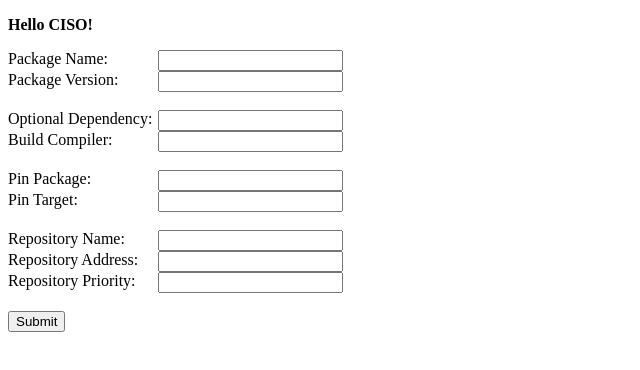
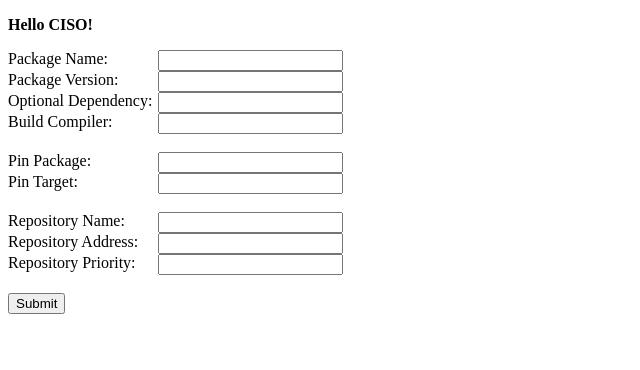
Before and after one commit to samoht/ciso, a plain HTML site: page web/index.html in a window 1280 px wide. Shown: the whole page, without its empty margins (0-640 px from the left). Drawn offline with Linux system fonts and the light colour scheme.

Commit message:
little non-essential changes for demo

```diff
--- a/web/index.html
+++ b/web/index.html
@@ -11,7 +11,7 @@
 				<span class = "title">Package Name:</span>
 				<input type = "text" name = "p_name" required><br>
 				<span class = "title">Package Version:</span>
-				<input type = "text" name = "p_version"><br><br>
+				<input type = "text" name = "p_version"><br>
 				<span class = "title">Optional Dependency:</span>
 				<input type = "text" name = "depopt"><br>
 				<span class = "title">Build Compiler:</span>
```
Also changed, not shown: 2 other files.
